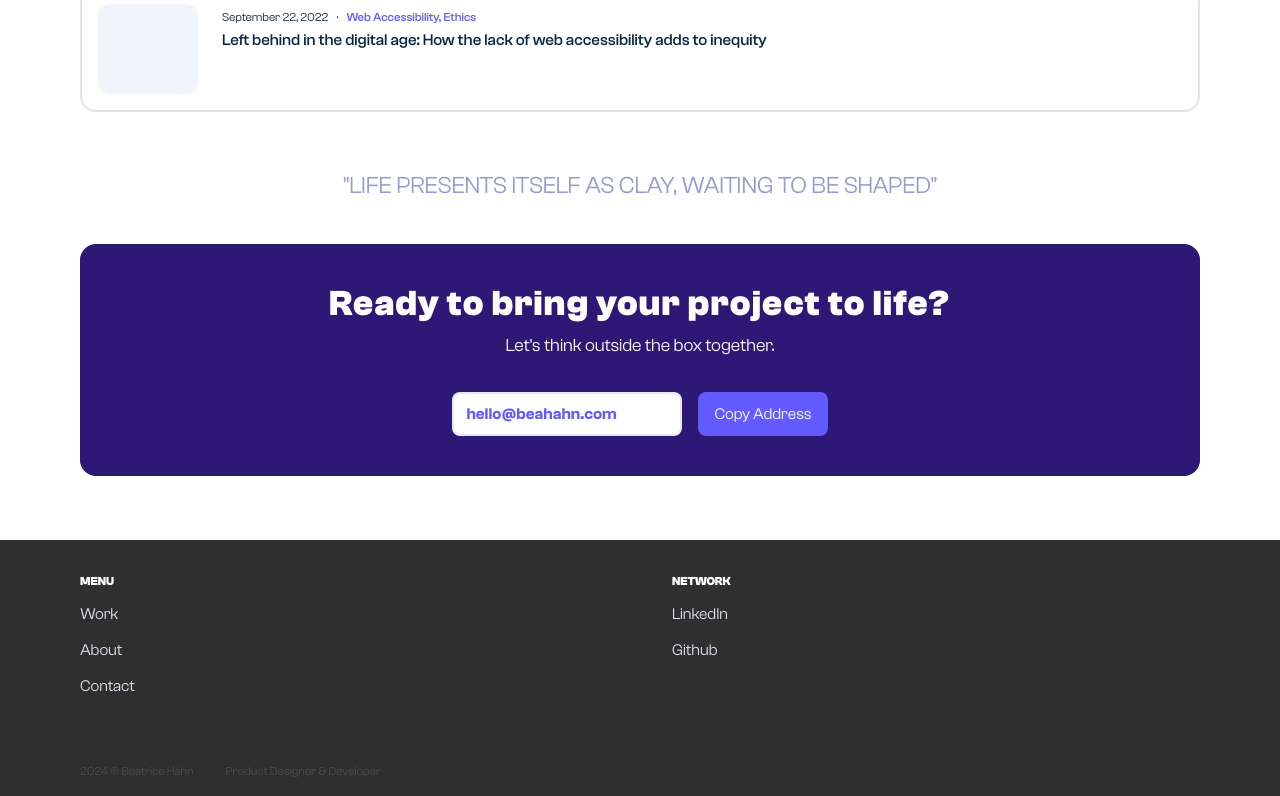
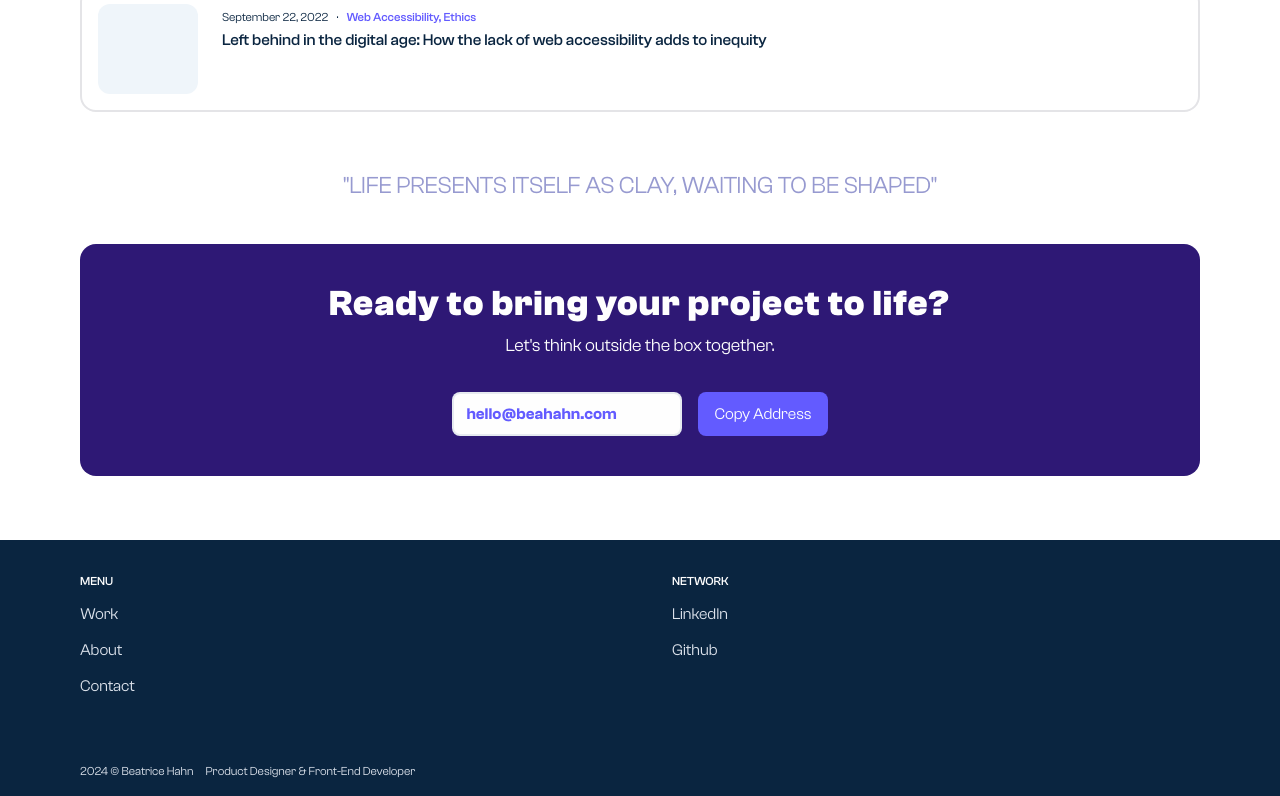
Before and after one commit to beatricehahn/nextjs-portfolio, a Next.js app: page / in a window 1280 px wide. Shown: the part 2460-3256 px from the top of the page. Built offline with nearby package versions, Linux system fonts and the light colour scheme.

Commit message:
Update footer color

```diff
--- a/components/organisms/Footer.tsx
+++ b/components/organisms/Footer.tsx
@@ -2,23 +2,23 @@ import { FooterItem } from "../molecules/FooterItem"
 
 export const Footer = () => {
   return (
-    <footer className="bg-black w-full bottom-0 mt-auto" id="footer-content-wrapper">
+    <footer className="bg-blue-800 w-full bottom-0 mt-auto" id="footer-content-wrapper">
         <div className='flex justify-start mt-[24px] mb-[24px] mx-[24px] md:mx-20'>
           <ul className='mt-[32px] mb-[32px] mr-[32px] w-[50%]' id='navigation-links'>
-            <h6 className='text-white font-bold'>MENU</h6>
+            <h6 className='text-white'>MENU</h6>
             <li className="mt-[12px]"><a href="/#works" className='text-white-200'>Work</a></li>
             <li className="mt-[12px]"><a href="/about" className='text-white-200'>About</a></li>
             <li className="mt-[12px]"><a href="/#contact" className='text-white-200'>Contact</a></li>
           </ul>
           <ul className='mt-[32px] mb-[32px]' id='social-links'>
-            <h6 className='text-white font-bold'>NETWORK</h6>
+            <h6 className='text-white'>NETWORK</h6>
             <li className="mt-[12px]"><a href="https://www.linkedin.com/in/beatrice-hahn/" target="_blank" className='text-white-200'>LinkedIn</a></li>
             <li className="mt-[12px]"><a href="https://github.com/beatricehahn" target="_blank" className='text-white-200'>Github</a></li>
           </ul>
         </div>
         <div className='mt-[32px] mb-0 flex mx-[24px] md:mx-20' id='copyright-and-details'>
-            <span className='text-white-800 pb-4 text-[12px]'>2024 &copy; Beatrice Hahn</span>
-            <span className='text-white-800 pl-8 pb-4 text-[12px]'>Product Designer & Developer</span>
+            <span className='text-white-200 pb-4 text-[12px]'>2024 &copy; Beatrice Hahn</span>
+            <span className='text-white-200 pl-[12px] pb-4 text-[12px]'>Product Designer & Front-End Developer</span>
         </div>
     </footer>
   )
```
